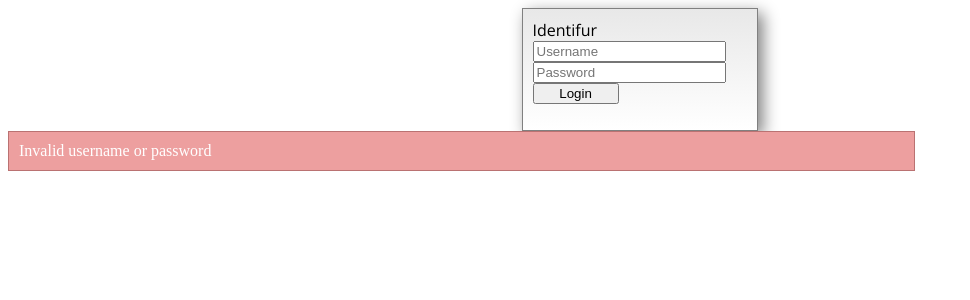
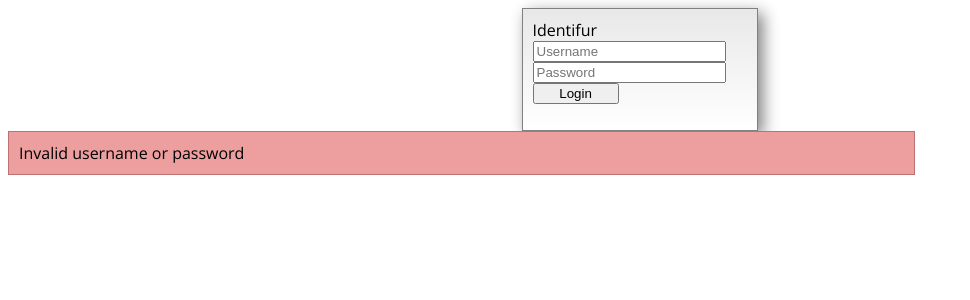
Before and after one commit to NathanBitTheMoon/identifur, a PHP site: page /index.php?error=1 in a window 1280 px wide. Shown: the top 300 px of the page, without its empty margins (0-970 px from the left). Run offline with PHP 8.4, Linux system fonts and the light colour scheme.

Commit message:
Added formatting for error login

```diff
--- a/dbfrontend/html/html/css/login.css
+++ b/dbfrontend/html/html/css/login.css
@@ -26,7 +26,8 @@
 .login-error {
     background-color: #ed9f9f;
     border: 1px solid #ba7272;
-    color: #ffffff;
+    font-family: 'Open Sans', sans-serif;
+    color: #000000;
     width: 70%;
     padding: 10px;
 }
```
